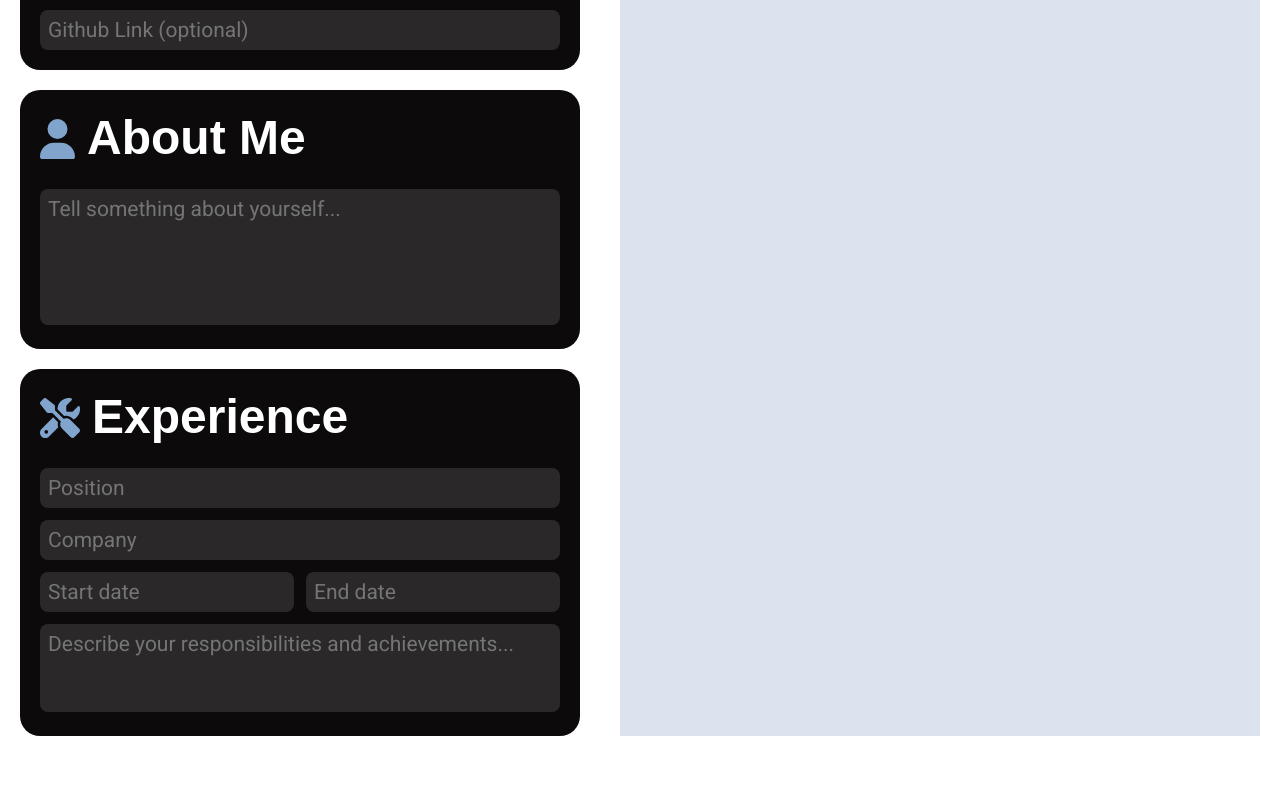
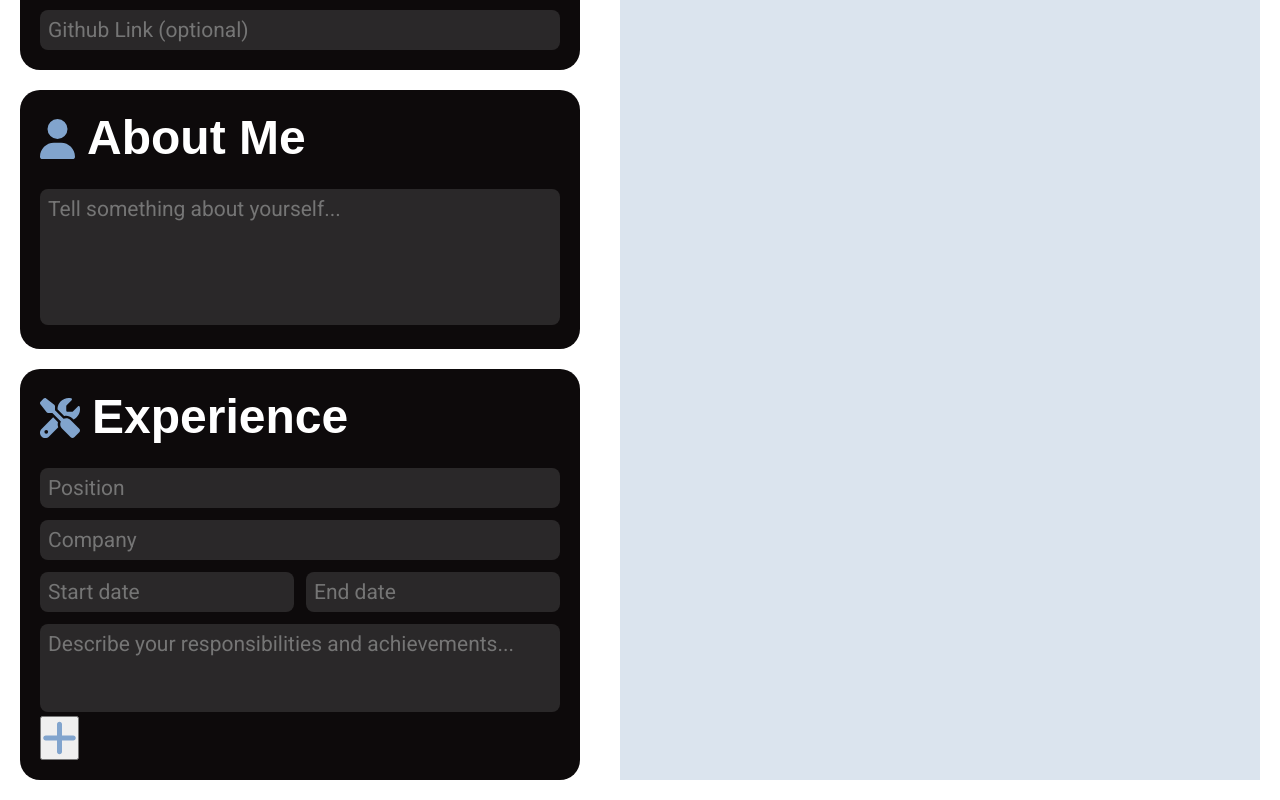
Before and after one commit to Afer1991/cv-application, a React (Vite) app: page / in a window 1280 px wide. Shown: the part 317-1117 px from the top of the page. Before the commit the page ends 1073 px from the top, so only its background shows below. Built offline with nearby package versions, Linux system fonts and the light colour scheme; a web font is replaced by a local one.

Commit message:
Add Button component

```diff
--- /dev/null
+++ b/src/components/Button.jsx
@@ -0,0 +1,14 @@
+import { FontAwesomeIcon } from "@fortawesome/react-fontawesome"
+import { faPlus } from "@fortawesome/free-solid-svg-icons"
+
+function Button () {
+  return (
+    <>
+      <button>
+        <FontAwesomeIcon icon={faPlus} />
+      </button>
+    </>
+  );
+}
+
+export default Button
--- a/src/components/Experience.jsx
+++ b/src/components/Experience.jsx
@@ -1,5 +1,6 @@
 import { FontAwesomeIcon } from "@fortawesome/react-fontawesome"
 import { faScrewdriverWrench } from "@fortawesome/free-solid-svg-icons"
+import Button from './Button'
 import styles from '../styles/components.module.css'
 
 function Experience () {
@@ -22,6 +23,9 @@
       <div>
         <textarea rows="3" placeholder="Describe your responsibilities and achievements..."></textarea>
       </div>
+      <div>
+        <Button />
+      </div>
     </div>
   );
 }
```
